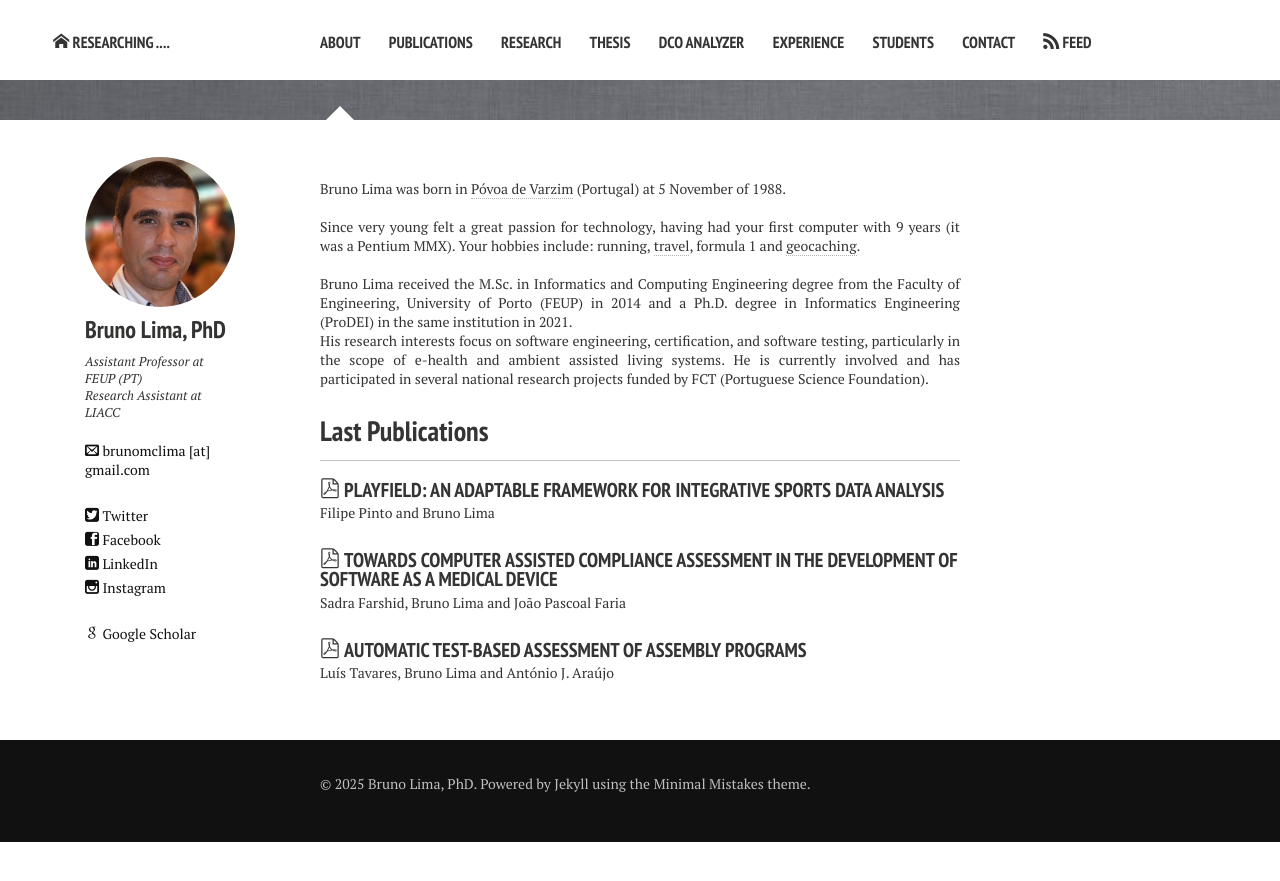
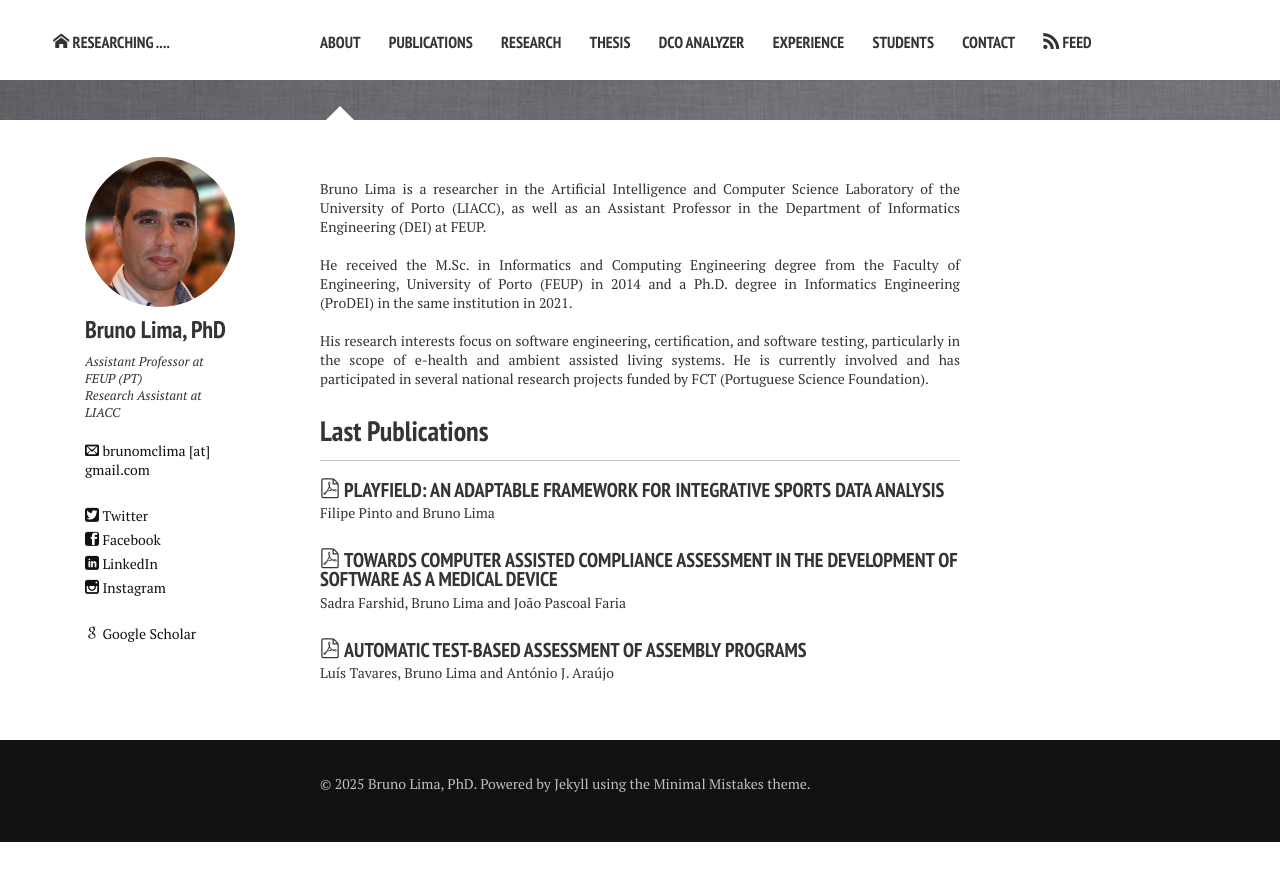
Before and after one commit to Bruno-Lima/Bruno-Lima.github.io, a Jekyll site: the page built from index.md, in a window 1280 px wide. Shown: the top 881 px of the page. Built offline with Jekyll 4.4.1, drawn with Linux system fonts in a browser that asks for light colours; nearby versions of some CDN libraries.

Commit message:
bio upadate

```diff
--- a/index.md
+++ b/index.md
@@ -6,10 +6,9 @@ image:
   feature: black_bar.jpg
 ---
 
-Bruno Lima was born in [Póvoa de Varzim](http://en.wikipedia.org/wiki/P%C3%B3voa_de_Varzim) (Portugal) at 5 November of 1988.<br/>
+Bruno Lima is a researcher in the Artificial Intelligence and Computer Science Laboratory of the University of Porto (LIACC), as well as an Assistant Professor in the Department of Informatics Engineering (DEI) at FEUP.<br/>
 <br/>
-Since very young felt a great passion for technology, having had your first computer with 9 years (it was a Pentium MMX). Your hobbies include: running, [travel](https://my.flightradar24.com/BrunoLima88), formula 1 and [geocaching](http://www.geocaching.com/profile/?guid=006aae67-3369-43cd-bc04-740b4a3c7a79).<br/>
-<br/>
-Bruno Lima received the M.Sc. in Informatics and Computing Engineering degree from the Faculty of Engineering, University of Porto (FEUP) in 2014 and a Ph.D. degree in Informatics Engineering (ProDEI) in the same institution in 2021.
+He received the M.Sc. in Informatics and Computing Engineering degree from the Faculty of Engineering, University of Porto (FEUP) in 2014 and a Ph.D. degree in Informatics Engineering (ProDEI) in the same institution in 2021.<br/>
 <br/>
 His research interests focus on software engineering, certification, and software testing, particularly in the scope of e-health and ambient assisted living systems. He is currently involved and has participated in several national research projects funded by FCT (Portuguese Science Foundation).
+<br/>
```
Also changed, not shown: about.md (+3 -4 lines).
